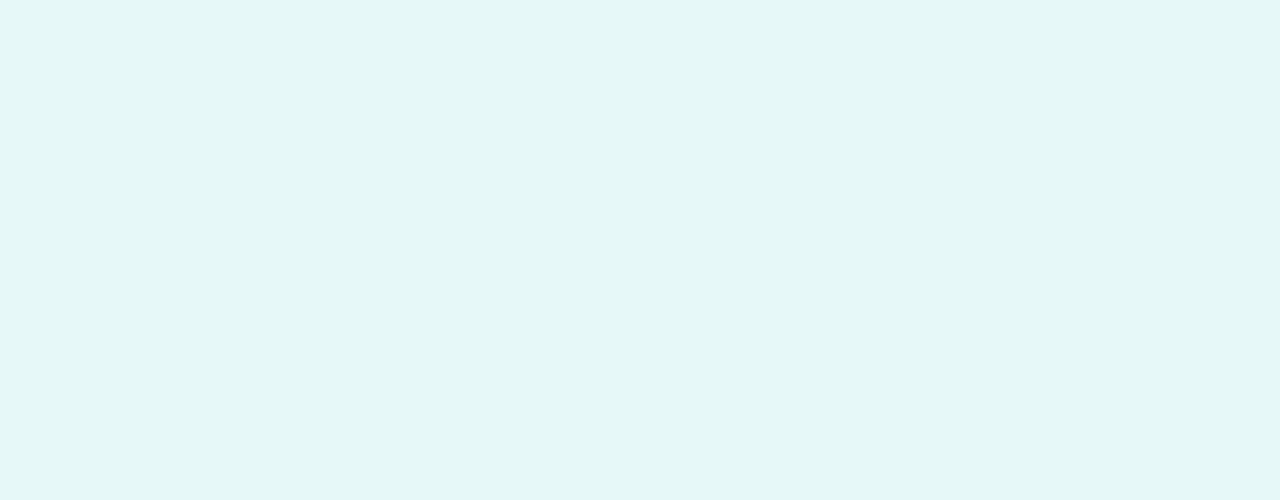
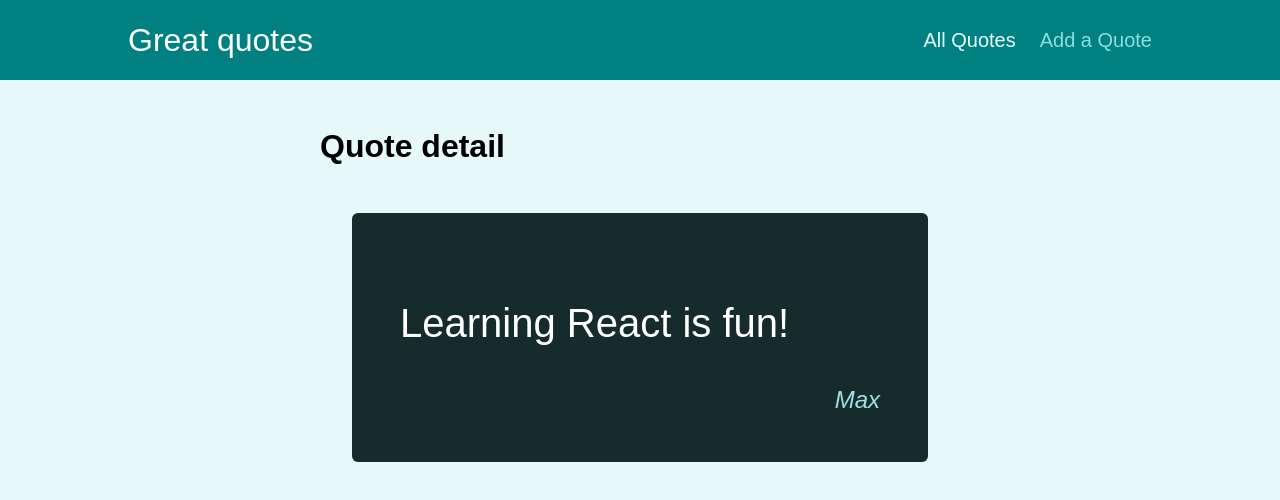
Before and after one commit to cibss/react-router, a React (Create React App) app: page /quotes/q1 in a window 1280 px wide. Shown: the top 500 px of the page. Built offline with nearby package versions, Linux system fonts and the light colour scheme.

Commit message:
add dummy data

```diff
--- a/src/App.js
+++ b/src/App.js
@@ -1,8 +1,32 @@
+import { Route, Switch, Redirect } from "react-router-dom";
+
+import Layout from "./components/layout/Layout";
+import AllQuotes from "./pages/AllQuotes";
+import NewQuote from "./pages/NewQuote";
+import QuoteDetail from "./pages/QuoteDetail";
+import NotFound from "./pages/NotFound";
+
 function App() {
   return (
-    <div>
-
-    </div>
+    <Layout>
+      <Switch>
+        <Route path="/" exact>
+          <Redirect to="/quotes" />
+        </Route>
+        <Route path="/quotes" exact>
+          <AllQuotes />
+        </Route>
+        <Route path="/quotes/:quoteId">
+          <QuoteDetail />
+        </Route>
+        <Route path="/new-quote">
+          <NewQuote />
+        </Route>
+        <Route path="*">
+          <NotFound />
+        </Route>
+      </Switch>
+    </Layout>
   );
 }
 
--- /dev/null
+++ b/src/components/layout/Layout.js
@@ -0,0 +1,15 @@
+import { Fragment } from 'react';
+
+import classes from './Layout.module.css';
+import MainNavigation from './MainNavigation';
+
+const Layout = (props) => {
+  return (
+    <Fragment>
+      <MainNavigation />
+      <main className={classes.main}>{props.children}</main>
+    </Fragment>
+  )
+}
+
+export default Layout;
--- /dev/null
+++ b/src/components/layout/MainNavigation.js
@@ -0,0 +1,27 @@
+import { NavLink } from 'react-router-dom';
+
+import classes from './MainNavigation.module.css';
+
+const MainNavigation = () => {
+ return (
+  <header className={classes.header}>
+    <div className={classes.logo}>Great quotes</div>
+      <nav className={classes.nav}>
+        <ul>
+          <li>
+            <NavLink to='/quotes' activeClassName={classes.active}>
+              All Quotes
+            </NavLink>
+          </li>
+          <li>
+            <NavLink to='/new-quote' activeClassName={classes.active}>
+              Add a Quote
+            </NavLink>
+          </li>
+        </ul>
+      </nav>
+  </header>
+ )
+}
+
+export default MainNavigation;
--- a/src/components/quotes/QuoteForm.js
+++ b/src/components/quotes/QuoteForm.js
@@ -1,7 +1,7 @@
 import { useRef } from 'react';
 
-import Card from '../ui/Card';
-import LoadingSpinner from '../ui/LoadingSpinner';
+import Card from '../UI/Card';
+import LoadingSpinner from '../UI/LoadingSpinner';
 import classes from './QuoteForm.module.css';
 
 const QuoteForm = (props) => {
--- a/src/components/quotes/QuoteItem.js
+++ b/src/components/quotes/QuoteItem.js
@@ -1,3 +1,5 @@
+import { Link } from 'react-router-dom';
+
 import classes from './QuoteItem.module.css';
 
 const QuoteItem = (props) => {
@@ -9,9 +11,9 @@
         </blockquote>
         <figcaption>{props.author}</figcaption>
       </figure>
-      <a className='btn'>
+      <Link className='btn' to={`/quotes/${props.id}`}>
         View Fullscreen
-      </a>
+      </Link>
     </li>
   );
 };
--- a/src/index.js
+++ b/src/index.js
@@ -1,7 +1,12 @@
-import ReactDOM from 'react-dom/client';
+import ReactDOM from "react-dom/client";
+import { BrowserRouter } from "react-router-dom";
 
-import './index.css';
-import App from './App';
+import "./index.css";
+import App from "./App";
 
-const root = ReactDOM.createRoot(document.getElementById('root'));
-root.render(<App />);
+const root = ReactDOM.createRoot(document.getElementById("root"));
+root.render(
+  <BrowserRouter>
+    <App />
+  </BrowserRouter>
+);
--- /dev/null
+++ b/src/pages/AllQuotes.js
@@ -0,0 +1,22 @@
+import QuoteList from '../components/quotes/QuoteList';
+
+const DUMMY_QUOTES = [
+  {
+    id: 'q1',
+    author: 'Max',
+    text: 'Learning React is fun!'
+  },
+  {
+    id: 'q2',
+    author: 'Kevin',
+    text: 'Learning React is great!'
+  }
+]
+
+const AllQuotes = () => {
+  return (
+    <QuoteList quotes={DUMMY_QUOTES} />
+  )
+}
+
+export default AllQuotes;
--- /dev/null
+++ b/src/pages/NewQuote.js
@@ -0,0 +1,13 @@
+import QuoteForm from '../components/quotes/QuoteForm';
+
+const NewQuote = () => {
+  const addQuoteHandler = (quoteData) => {
+    console.log(quoteData);
+  }
+
+  return (
+    <QuoteForm onAddQuote={addQuoteHandler} />
+  )
+}
+
+export default NewQuote;
--- /dev/null
+++ b/src/pages/NotFound.js
@@ -0,0 +1,9 @@
+const NotFound = () => {
+ return (
+  <div className="centered">
+    <p>Page not found!</p>
+  </div>
+ )
+}
+
+export default NotFound;
--- /dev/null
+++ b/src/pages/QuoteDetail.js
@@ -0,0 +1,39 @@
+import { Fragment } from "react";
+import { useParams, Route } from "react-router-dom";
+
+import Comments from '../components/comments/Comments'
+import HighlightedQuote from "../components/quotes/HighlightedQuote";
+
+const DUMMY_QUOTES = [
+  {
+    id: 'q1',
+    author: 'Max',
+    text: 'Learning React is fun!'
+  },
+  {
+    id: 'q2',
+    author: 'Kevin',
+    text: 'Learning React is great!'
+  }
+]
+
+const QuoteDetail = () => {
+  const params = useParams();
+
+  const quote = DUMMY_QUOTES.find(quote => quote.id === params.quoteId);
+  if (!quote) {
+    return <p>No quote found!</p>
+  }
+
+  return (
+    <Fragment>
+      <h1>Quote detail</h1>
+      <HighlightedQuote text={quote.text} author={quote.author} />
+      <Route path='/quotes/:quoteId/comments'>
+        <Comments />
+      </Route>
+    </Fragment>
+  );
+};
+
+export default QuoteDetail;
```
Also changed, not shown: 1 other file (tests, documents, lock files or other folders).
